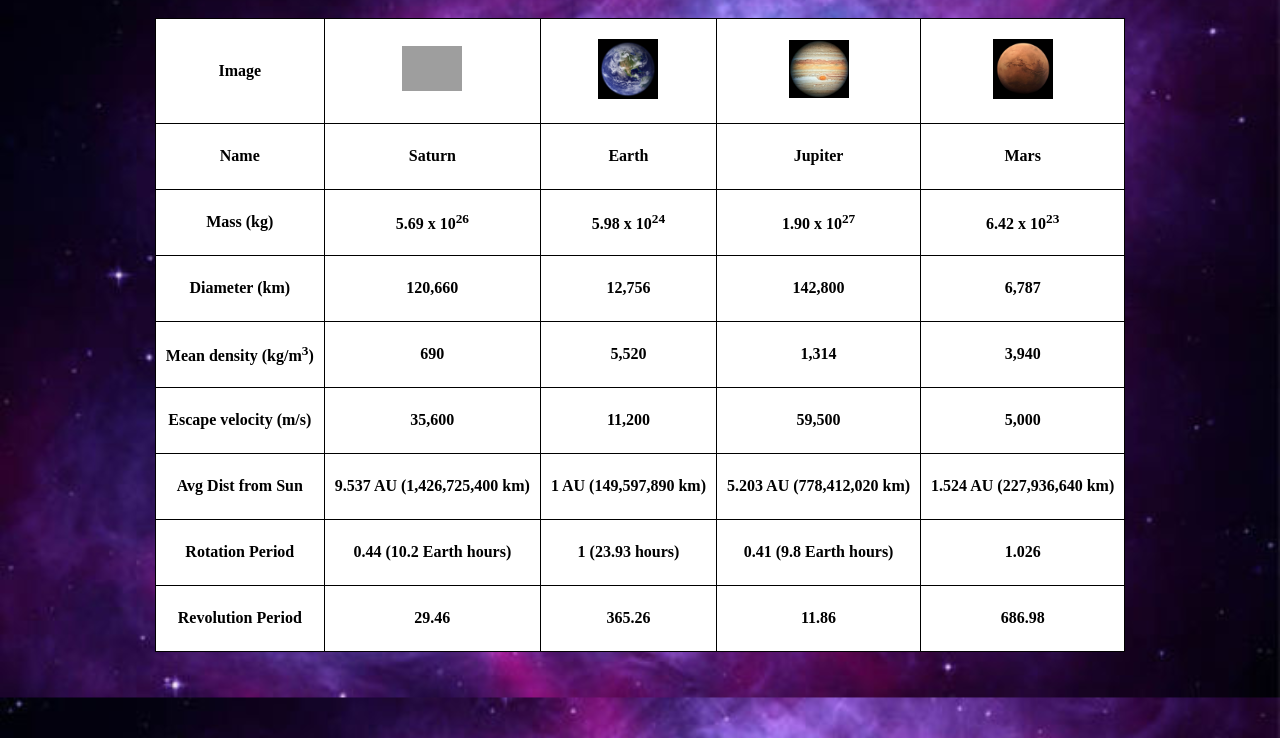
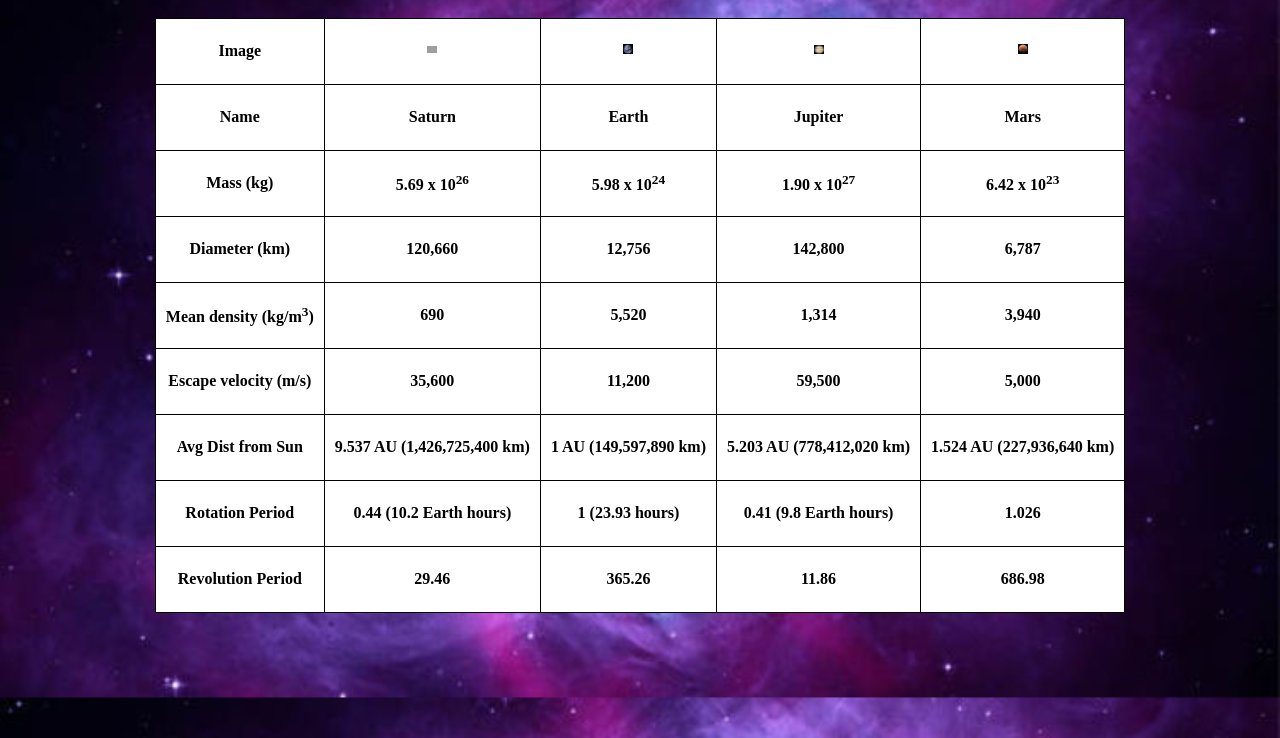
Before and after one commit to revillasenor/Lab05, a plain HTML site: page index.html in a window 1280 px wide. Shown: the part 62-800 px from the top of the page. Drawn offline with Linux system fonts and the light colour scheme; grey boxes are pictures that could not be loaded.

Commit message:
Update style.css

```diff
--- a/style/style.css
+++ b/style/style.css
@@ -10,7 +10,7 @@ body {
      text-align: center;
 }
  img{
-  width:60px;
+  width:10px;
   padding: 10px;
 
 }
```
